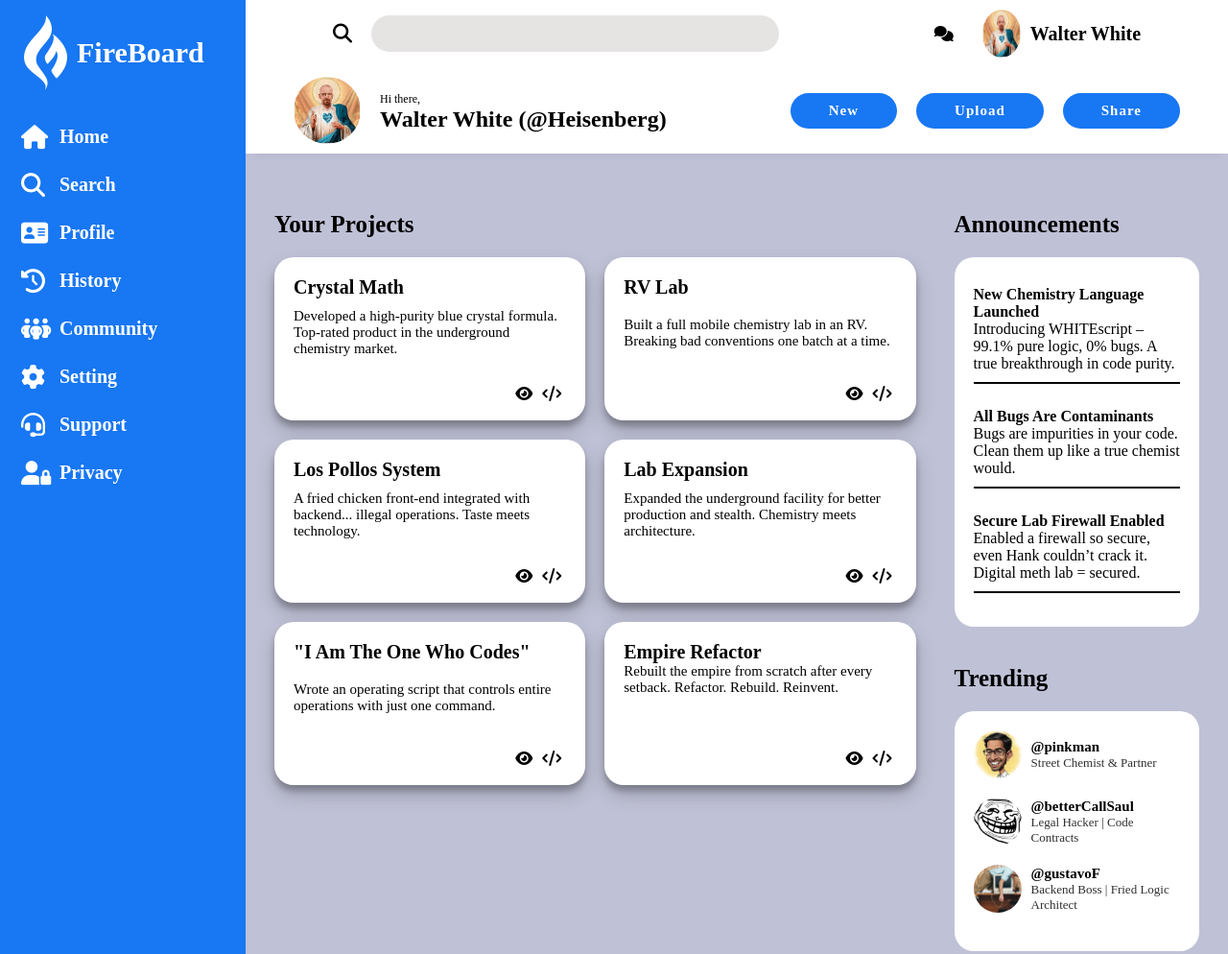
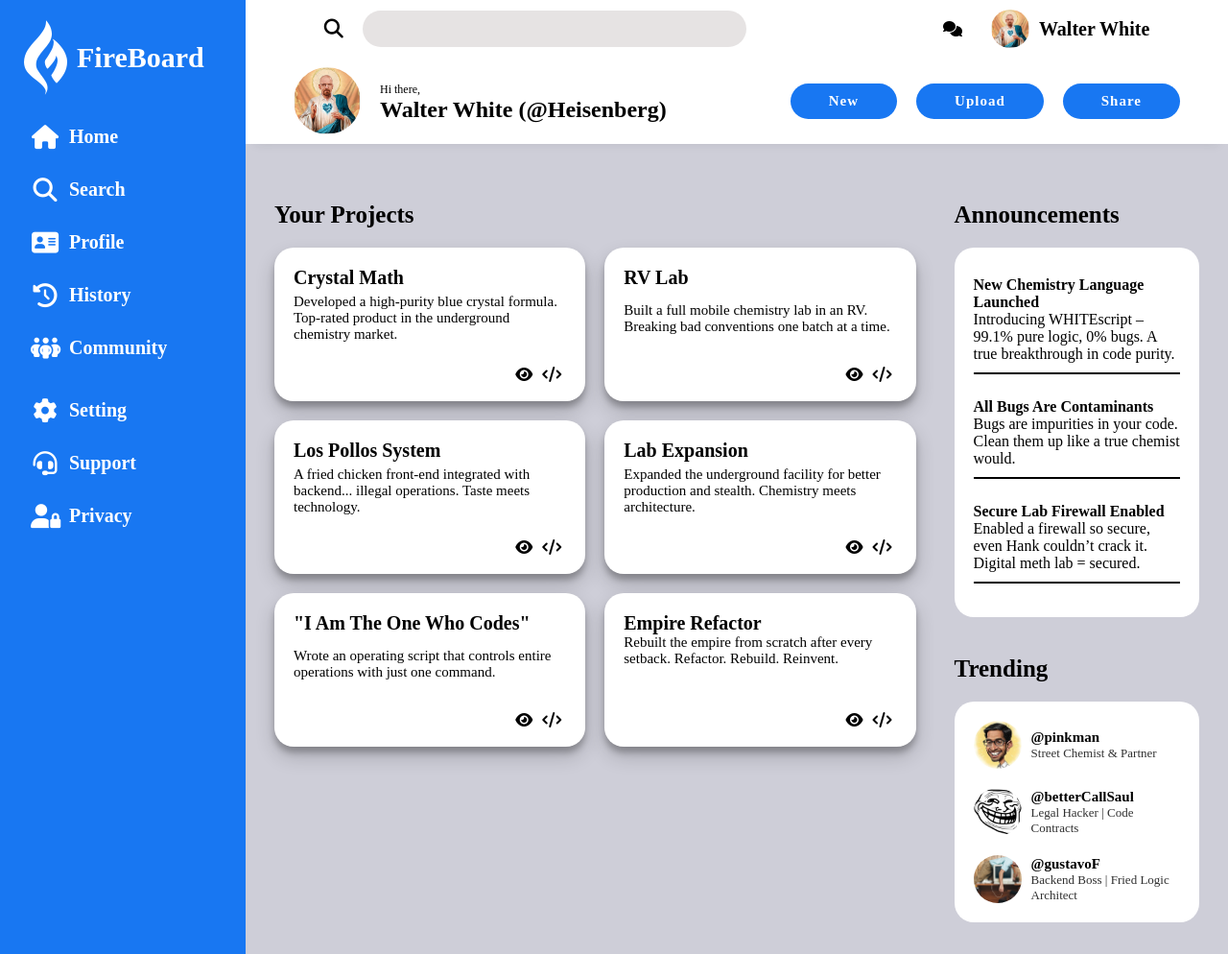
Before and after one commit to LokendraNath/Odin-Admin-Dashboard-CSS, a plain HTML site: page index.html in a window 1280 px wide. Shown: the top 994 px of the page at 96% size. Drawn offline with Linux system fonts and the light colour scheme; a web font is replaced by a local one.

Commit message:
final touch

```diff
--- a/index.html
+++ b/index.html
@@ -19,34 +19,37 @@
     <link rel="icon" type="image/svg+xml" href="images/favicon.svg" />
 
     <title>Walter White Dashboard</title>
-
   </head>
   <body>
     <div class="container">
       <!-- SideBar -->
       <aside class="sidebar">
         <div class="logo"><i class="fa-brands fa-gripfire"></i>FireBoard</div>
-        <div class="nav">
-          <div class="nav-item"><i class="fa-solid fa-house"></i> Home</div>
-          <div class="nav-item">
+        <div class="sidebar_nav">
+          <div class="sidebar_nav-item">
+            <i class="fa-solid fa-house"></i> Home
+          </div>
+          <div class="sidebar_nav-item">
             <i class="fa-solid fa-magnifying-glass"></i> Search
           </div>
-          <div class="nav-item">
+          <div class="sidebar_nav-item">
             <i class="fa-solid fa-address-card"></i> Profile
           </div>
-          <div class="nav-item">
+          <div class="sidebar_nav-item">
             <i class="fa-solid fa-clock-rotate-left"></i> History
           </div>
-          <div class="nav-item">
+          <div class="sidebar_nav-item">
             <i class="fa-solid fa-people-group"></i>Community
           </div>
         </div>
         <div class="extra">
-          <div class="nav-item"><i class="fa-solid fa-gear"></i>Setting</div>
-          <div class="nav-item">
+          <div class="sidebar_nav-item">
+            <i class="fa-solid fa-gear"></i>Setting
+          </div>
+          <div class="sidebar_nav-item">
             <i class="fa-solid fa-headset"></i> Support
           </div>
-          <div class="nav-item">
+          <div class="sidebar_nav-item">
             <i class="fa-solid fa-user-lock"></i>Privacy
           </div>
         </div>
@@ -62,8 +65,8 @@
             <div class="main-top-left">
               <i class="fa-solid fa-comments"></i>
               <img
-                width="50"
-                height="50"
+                width="40"
+                height="40"
                 src="images/walter-white.jpg"
                 alt="Walter White Profile Picture"
               />
--- a/style/maincontent.css
+++ b/style/maincontent.css
@@ -1,6 +1,13 @@
 /* main content section */
+:root {
+  --primary: #1877f2;
+  --bg-light: #f5f5f5;
+  --text-dark: #303030;
+  --border-radius: 20px;
+  --shadow-md: 0 10px 20px rgba(0, 0, 0, 0.19), 0 6px 6px rgba(0, 0, 0, 0.23);
+}
 .main-content-section {
-  background-color: rgb(191, 193, 214);
+  background-color: rgb(206, 206, 216);
   padding: 0px;
 }
 .profile-nav {
@@ -16,13 +23,16 @@
 .search-box-container {
   display: flex;
   align-items: center;
+  width: 50%;
 }
 .main-top .search-box-container i {
   font-size: 20px;
   margin-right: 20px;
 }
 .main-top .search-box-container input {
-  padding: 10px 200px 10px 25px;
+  padding: 10px 20px;
+  width: 100%;
+  max-width: 400px;
   font-size: 16px;
   border-radius: 30px;
   border: none;
@@ -38,10 +48,10 @@
 .main-top-left i {
   margin-right: 30px;
 }
-.main-top-left img {
+.main-top-left img{
   border-radius: 50%;
-  width: 40px;
 }
+
 .main-top-left h3 {
   font-size: 20px;
   font-weight: bold;
@@ -49,11 +59,7 @@
 }
 .profile-nav .main-second {
   background-color: white;
-}
-.profile-nav .main-second {
   display: flex;
-}
-.profile-nav .main-second {
   display: flex;
   align-items: center;
   justify-content: space-between;
@@ -64,7 +70,6 @@
   align-items: center;
 }
 .left img {
-
   margin-right: 20px;
   border-radius: 50%;
 }
@@ -76,7 +81,7 @@
   gap: 20px;
 }
 .right div {
-  background-color: #1877f2;
+  background-color: var(--primary);
   padding: 10px 40px;
   font-size: 15px;
   letter-spacing: 1px;
@@ -84,6 +89,13 @@
   color: white;
   border-radius: 20px;
 }
+.right div:hover {
+  background-color: #145cd6;
+  transform: scale(1.03);
+  transition: all 0.3s ease;
+  cursor: pointer;
+}
+
 .main-content-section .feed-section {
   display: grid;
   grid-template-columns: 2.5fr 1fr;
@@ -111,9 +123,15 @@
   flex-direction: column;
   justify-content: space-between;
   padding: 20px;
-  height: 170px;
+  min-height: 160px;
+height: auto;
   background-color: white;
   box-shadow: rgba(0, 0, 0, 0.19) 0px 10px 20px, rgba(0, 0, 0, 0.23) 0px 6px 6px;
+  transition: all 0.3s ease;
+}
+.project:hover {
+  transform: translateY(-4px);
+  box-shadow: 0px 10px 20px rgba(0, 0, 0, 0.25);
 }
 .project h5 {
   font-size: 20px;
@@ -157,13 +175,16 @@
   background-color: white;
   padding: 20px 0px;
   border-radius: 20px;
+  display: flex;
+  flex-direction: column;
+  gap: 20px;
 }
 .tre-profile {
   display: flex;
   align-items: center;
   padding: 0px 20px;
-  margin-bottom: 20px;
 }
+
 .tre-profile img {
   border-radius: 50%;
   margin-right: 10px;
--- a/style/sidebar.css
+++ b/style/sidebar.css
@@ -1,48 +1,60 @@
-:root{
-  --blue-color: #1877F2;
+:root {
+  --blue-color: #1877f2;
+  --white: #fff;
+  --font-size-lg: 20px;
+  --icon-size: 25px;
+  --gap: 10px;
+  --sidebar-padding: 20px;
 }
+
 /* SideBar */
 .sidebar {
-  padding: 20px;
-  display: grid;
-  grid-template-rows: 90px 250px 80px;
+  padding: var(--sidebar-padding);
   background-color: var(--blue-color);
+}
+.sidebar,
+.sidebar .logo i,
+.sidebar .extra,
+.nav {
+  color: var(--white);
 }
 
 .sidebar .logo i {
   font-size: 80px;
-  color: white;
 }
-.logo{
+.logo {
   display: flex;
   align-items: center;
   font-size: 30px;
   font-weight: bolder;
-  color: white;
   margin-bottom: 20px;
 }
-.nav{
+.sidebar_nav {
   margin: 20px 0px;
-  color: white;
 }
- .nav-item i {
+.sidebar_nav-item i {
   margin-left: 2px;
-  font-size: 25px;
+  font-size: var(--icon-size);
   width: 30px;
+  display: inline-block;
+  text-align: center;
 }
 
-.nav-item {
+.sidebar_nav-item {
   display: flex;
   align-items: center;
-  gap: 10px;
-  font-size: 20px;
+  gap: var(--gap);
+  font-size: var(--font-size-lg);
   font-weight: 900;
-  margin-bottom: 25px;
+  margin-bottom: 10px;
+  padding: 10px;
+  border-radius: 20px;
 }
-.main-content {
-  background-color: lightcoral;
+.sidebar_nav-item:hover {
+  background-color: rgba(255, 255, 255, 0.2);
+  border-radius: 20px;
+  cursor: pointer;
 }
-.sidebar .extra{
+.sidebar .extra {
   margin-top: 20px;
-  color: white;
 }
--- a/style/style.css
+++ b/style/style.css
@@ -3,9 +3,6 @@
   padding: 0;
   box-sizing: border-box;
   font-family: "Almendra", serif;
-}
-:root {
-  --blue-color: #1877f2;
 }
 .container {
   height: 100vh;
```
